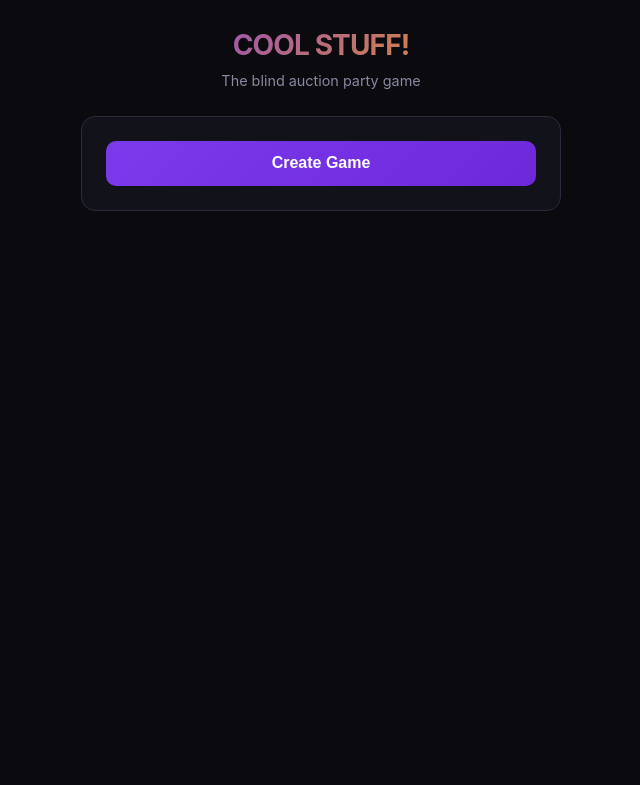
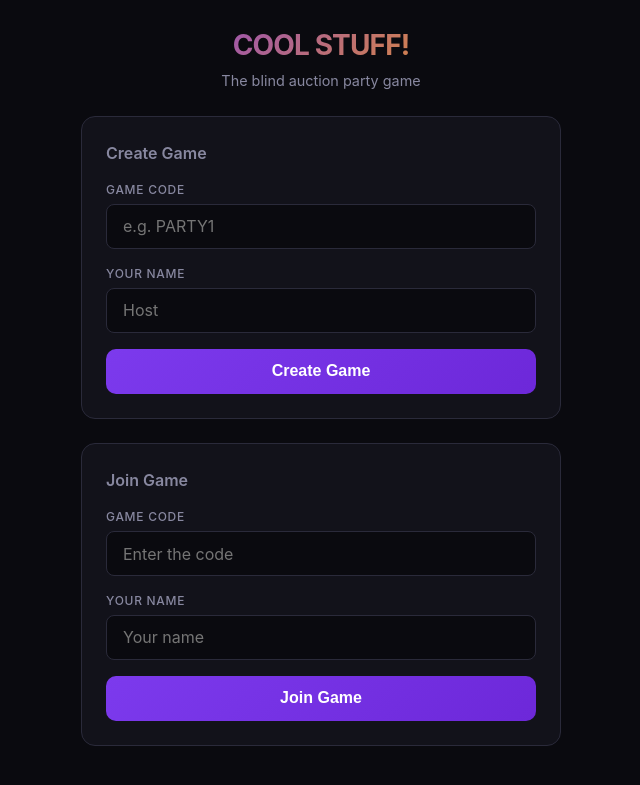
Before and after one commit to jakeredpandabrands/VibeCoding, a Flask app: page / in a window 1280 px wide. Shown: the top 785 px of the page, without its empty margins (319-959 px from the left). Run offline with Flask 3, Linux system fonts and the light colour scheme.

Commit message:
fix game not found

```diff
--- a/cool-stuff/app.py
+++ b/cool-stuff/app.py
@@ -26,9 +26,13 @@ app = Flask(__name__)
 games: dict[str, dict] = {}
 
 
-def game_id() -> str:
-    """Generate short game ID."""
-    return "".join(random.choices(string.ascii_uppercase + string.digits, k=6))
+GAME_CODE_LEN = 6
+GAME_CODE_CHARS = string.ascii_uppercase + string.digits
+
+
+def normalize_game_code(raw: str) -> str:
+    """Uppercase, alphanumeric only."""
+    return "".join(c for c in (raw or "").upper() if c in GAME_CODE_CHARS)[:GAME_CODE_LEN]
 
 
 def player_id() -> str:
@@ -42,12 +46,16 @@ def draw_items(count: int) -> list[dict]:
     return [dict(item) for item in shuffled]
 
 
-def create_game() -> dict:
-    """Create a new game."""
-    gid = game_id()
+def create_game(game_code: str, host_name: str) -> dict | None:
+    """Create a new game with host-chosen code. Host auto-joins as first player. Returns game or None if code taken."""
+    code = normalize_game_code(game_code)
+    if len(code) < 4:
+        return None
+    if code in games:
+        return None
     items = draw_items(ROUNDS)
-    games[gid] = {
-        "id": gid,
+    games[code] = {
+        "id": code,
         "players": [],
         "items": items,
         "current_round": 0,
@@ -57,12 +65,15 @@ def create_game() -> dict:
         "actions": {},
         "winner": None,
     }
-    return games[gid]
+    g = games[code]
+    # Host auto-joins as first player
+    p = add_player(code, host_name)
+    return g if p else None
 
 
 def get_game(gid: str) -> dict | None:
-    """Get game by ID."""
-    return games.get(gid)
+    """Get game by ID (game code). Normalizes for lookup."""
+    return games.get(normalize_game_code(gid))
 
 
 def add_player(gid: str, name: str) -> dict | None:
@@ -234,10 +245,31 @@ def index():
     return render_template("index.html")
 
 
-@app.route("/game", methods=["POST"])
+@app.route("/game/create", methods=["POST"])
 def game_create():
-    g = create_game()
+    game_code = (request.form.get("game_code") or "").strip()
+    host_name = (request.form.get("host_name") or "Host").strip()
+    if not host_name:
+        host_name = "Host"
+    g = create_game(game_code, host_name)
+    if not g:
+        return render_template("index.html", create_error="Game code taken or invalid (use 4–6 letters/numbers)")
     return redirect(url_for("host", game_id=g["id"]))
+
+
+@app.route("/game/join", methods=["POST"])
+def game_join():
+    game_code = (request.form.get("game_code") or "").strip()
+    player_name = (request.form.get("player_name") or "").strip()
+    g = get_game(game_code)
+    if not g:
+        return render_template("index.html", join_error="Game not found. Check the code.")
+    if not player_name:
+        return render_template("index.html", join_error="Enter your name.")
+    p = add_player(game_code, player_name)
+    if not p:
+        return render_template("index.html", join_error="Game full or already started.")
+    return redirect(url_for("play", game_id=g["id"], player_id=p["id"]))
 
 
 @app.route("/game/<game_id>/host")
@@ -245,7 +277,8 @@ def host(game_id):
     g = get_game(game_id)
     if not g:
         return "Game not found", 404
-    return render_template("host.html", game_id=game_id)
+    host_player_id = g["players"][0]["id"] if g["players"] else None
+    return render_template("host.html", game_id=g["id"], host_player_id=host_player_id)
 
 
 @app.route("/game/<game_id>/join", methods=["GET", "POST"])
--- a/cool-stuff/gunicorn_config.py
+++ b/cool-stuff/gunicorn_config.py
@@ -2,5 +2,5 @@
 import os
 
 bind = f"0.0.0.0:{os.environ.get('PORT', '10000')}"
-workers = 1
+workers = 1  # Required: in-memory game state is per-worker; only 1 worker shares state
 timeout = 120
--- a/cool-stuff/static/style.css
+++ b/cool-stuff/static/style.css
@@ -150,6 +150,31 @@ textarea:focus {
   font-size: 0.8rem;
   color: var(--muted);
   margin-bottom: 1rem;
+}
+
+.error {
+  color: var(--red);
+  font-size: 0.9rem;
+  margin-bottom: 1rem;
+}
+
+.host-bid-form {
+  margin: 1rem 0;
+  padding: 1rem;
+  background: var(--surface-2);
+  border-radius: 8px;
+}
+
+.host-bid-form .bid-row {
+  display: flex;
+  flex-wrap: wrap;
+  gap: 0.75rem;
+  align-items: center;
+  margin-top: 0.5rem;
+}
+
+.host-bid-form input[type="number"] {
+  width: 100px;
 }
 
 .options {
--- a/cool-stuff/templates/index.html
+++ b/cool-stuff/templates/index.html
@@ -14,8 +14,41 @@
     </header>
 
     <section class="card">
+      <h2>Create Game</h2>
       <form method="POST" action="{{ url_for('game_create') }}">
+        <div class="field">
+          <label for="game_code">Game code</label>
+          <input type="text" id="game_code" name="game_code" placeholder="e.g. PARTY1"
+                 maxlength="6" pattern="[A-Za-z0-9]{4,6}"
+                 title="4–6 letters or numbers" required autocomplete="off">
+        </div>
+        <div class="field">
+          <label for="host_name">Your name</label>
+          <input type="text" id="host_name" name="host_name" placeholder="Host" autocomplete="off">
+        </div>
+        {% if create_error %}
+        <p class="error">{{ create_error }}</p>
+        {% endif %}
         <button type="submit" class="btn-primary">Create Game</button>
+      </form>
+    </section>
+
+    <section class="card">
+      <h2>Join Game</h2>
+      <form method="POST" action="{{ url_for('game_join') }}">
+        <div class="field">
+          <label for="join_game_code">Game code</label>
+          <input type="text" id="join_game_code" name="game_code" placeholder="Enter the code"
+                 maxlength="6" autocomplete="off">
+        </div>
+        <div class="field">
+          <label for="player_name">Your name</label>
+          <input type="text" id="player_name" name="player_name" placeholder="Your name" autocomplete="off">
+        </div>
+        {% if join_error %}
+        <p class="error">{{ join_error }}</p>
+        {% endif %}
+        <button type="submit" class="btn-primary">Join Game</button>
       </form>
     </section>
   </main>
```
Also changed, not shown: cool-stuff/DEPLOY.md (+1 -0 lines), cool-stuff/templates/host.html (+37 -4 lines), cool-stuff/README.md.
